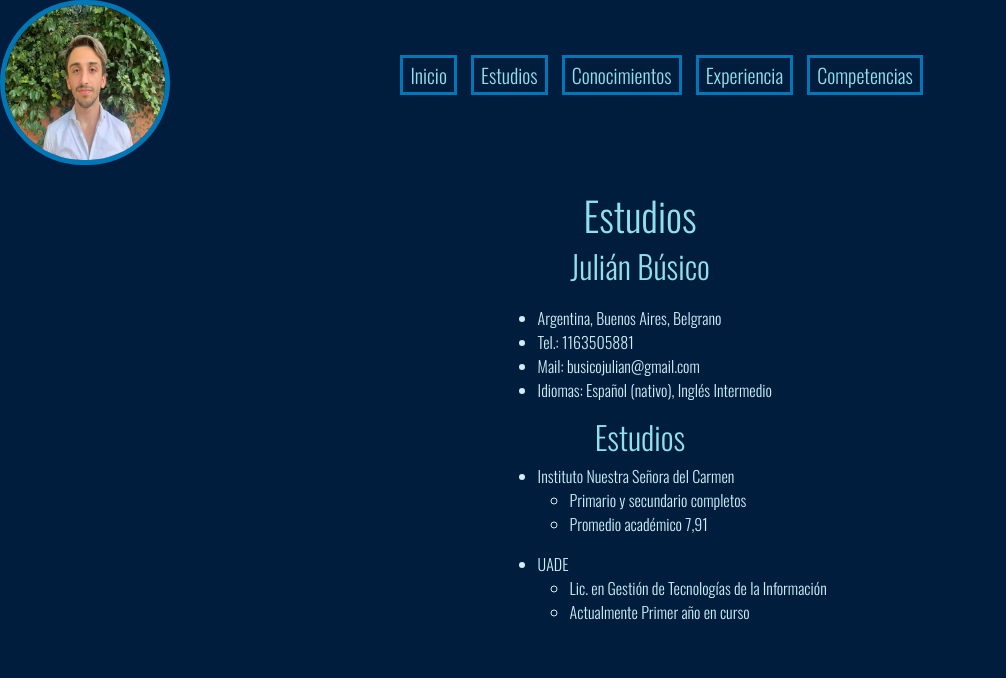
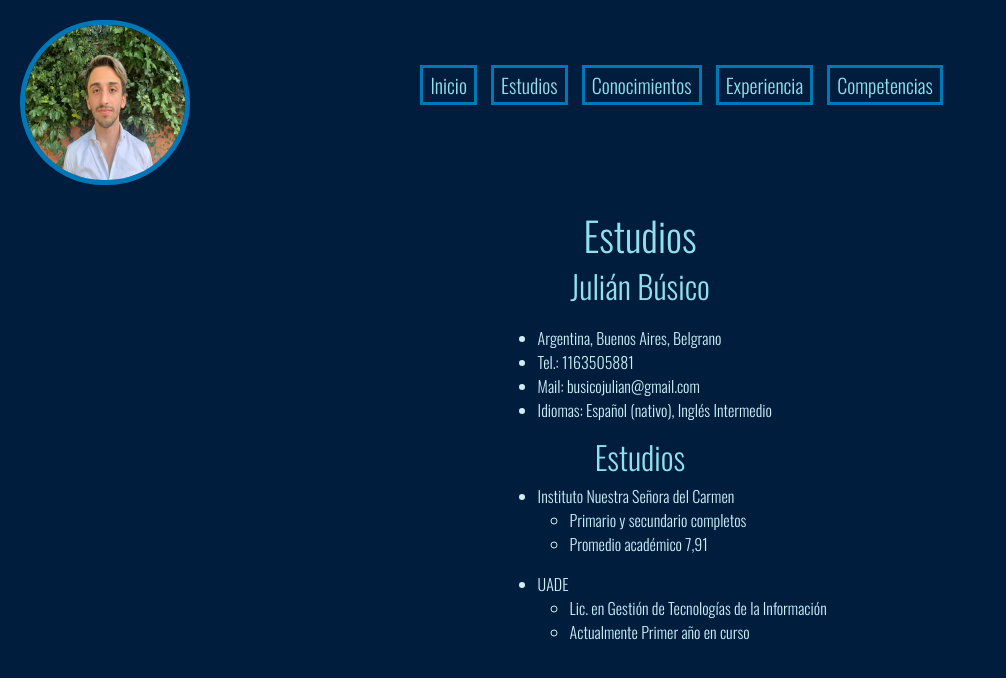
Before and after one commit to jbusico/Portfolio, a plain HTML site: page html/estudios.html in a window 1280 px wide. Shown: the whole page, without its empty margins (0-1006 px from the left). Drawn offline with nearby package versions, Linux system fonts and the light colour scheme.

Commit message:
Acomodando detalles de mobile y desktop

```diff
--- a/css/style.css
+++ b/css/style.css
@@ -195,7 +195,7 @@ main h6 {
   .infoPersonal {
     color: #caf0f8;
     font-family: "Oswald", sans-serif;
-    padding-left: 15%;
+    padding-left: 20%;
    }
 
    .competencias {
@@ -223,6 +223,8 @@ main h6 {
     border-width: 5px;
     width: 170px;
     height: 165px;
+    margin-left: 20px;
+    margin-top: 20px;
   }
 
 }
--- a/html/estudios.html
+++ b/html/estudios.html
@@ -25,7 +25,7 @@
     <header>
         <div class="barraNav">
             <a href="../index.html">
-                <img src="../img/fotocarnet.jpeg" alt="foto carnet" id="fotoCarnet">
+                <img src="../img/fotocarnet.jpeg" alt="foto carnet" id="foto">
             </a>
             <ul>
                 <li>
```
Also changed, not shown: html/competencias.html (+1 -1 lines), html/conocimientos.html (+1 -1 lines), html/experiencia.html (+1 -1 lines).
